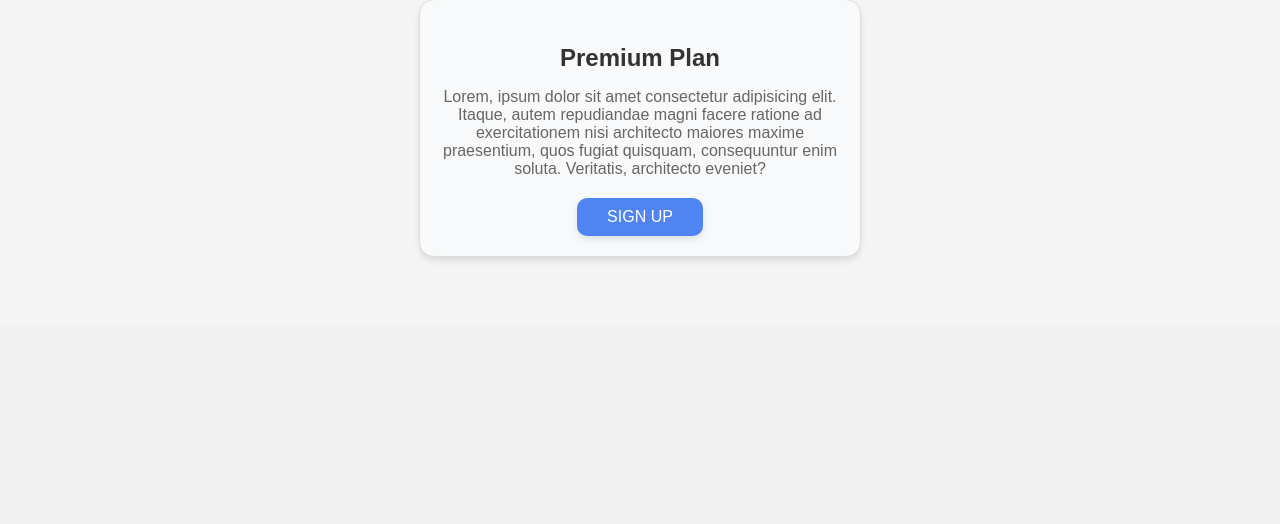
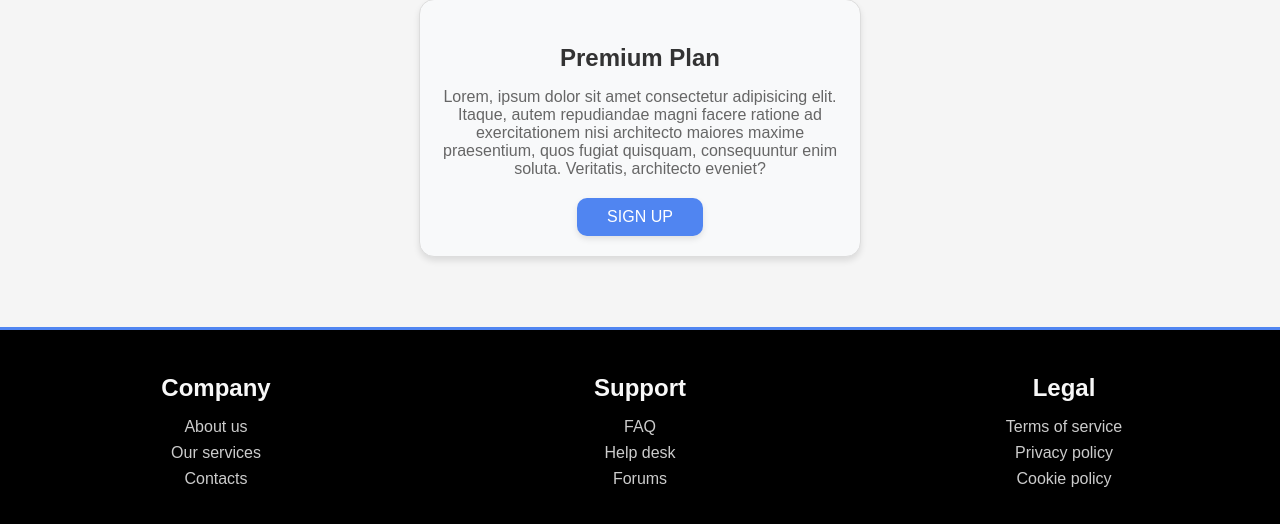
Before and after one commit to danjour/Gestor-de-Academia, a Flask app: page / in a window 1280 px wide. Shown: the part 1692-2216 px from the top of the page. Before the commit the page ends 1952 px from the top, so only its background shows below. Run offline with Flask 3, Linux system fonts and the light colour scheme.

Commit message:
Home page footer created.
Created home page footer and made some adjustments.

```diff
--- a/static/home.css
+++ b/static/home.css
@@ -213,3 +213,61 @@ html, body {
     background-color: #4068c8;
     box-shadow: 0 5px 10px rgba(0, 0, 0, 0.2);
 }
+
+/* Footer */
+.footer {
+    display: flex;
+    justify-content: space-between;
+    gap: 2rem;
+    background-color: #000;
+    color: white;
+    padding: 20px 20px;
+    flex-wrap: wrap;
+    font-family: Arial, sans-serif;
+    border-top: 3px solid #5085f1;
+}
+
+
+
+.footer1 {
+    flex: 1;
+    min-width: 250px;
+}
+
+.footer h3 {
+    font-size: 1.5rem;
+    margin-bottom: 10px;
+    font-weight: bold;
+    color: #f8f8f8;
+}
+
+.footer ul {
+    list-style: none;
+    padding-left: 0;
+}
+
+.footer ul li {
+    margin-bottom: 8px;
+}
+
+.footer ul li a {
+    color: #ccc;
+    text-decoration: none;
+    transition: color 0.3s;
+}
+
+.footer ul li a:hover {
+    color: #5085f1;
+}
+
+
+/* Responsive Design */
+@media (max-width: 768px) {
+    .footer {
+        flex-direction: column;
+        gap: 1.5rem;
+    }
+    .footer1 {
+        min-width: 100%;
+    }
+}
--- a/templates/home/home.html
+++ b/templates/home/home.html
@@ -53,6 +53,36 @@
             </div>
         </div>
     </main>
+    <footer>
+        <div class="container">
+            <div class="footer">
+                <div class="footer1">
+                    <h3>Company</h3>
+                    <ul>
+                        <li><a href="#">About us</a></li>
+                        <li><a href="#">Our services</a></li>
+                        <li><a href="#">Contacts</a></li>
+                    </ul>
+                </div>
+                <div class="footer1">
+                    <h3>Support</h3>
+                    <ul>
+                        <li><a href="#">FAQ</a></li>
+                        <li><a href="#">Help desk</a></li>
+                        <li><a href="#">Forums</a></li>
+                    </ul>
+                </div>
+                <div class="footer1">
+                    <h3>Legal</h3>
+                    <ul>
+                        <li><a href="#">Terms of service</a></li>
+                        <li><a href="#">Privacy policy</a></li>
+                        <li><a href="#">Cookie policy</a></li>
+                    </ul>
+                </div>
+            </div>
+        </div>
+    </footer>
 
 </body>
 </html>
```
